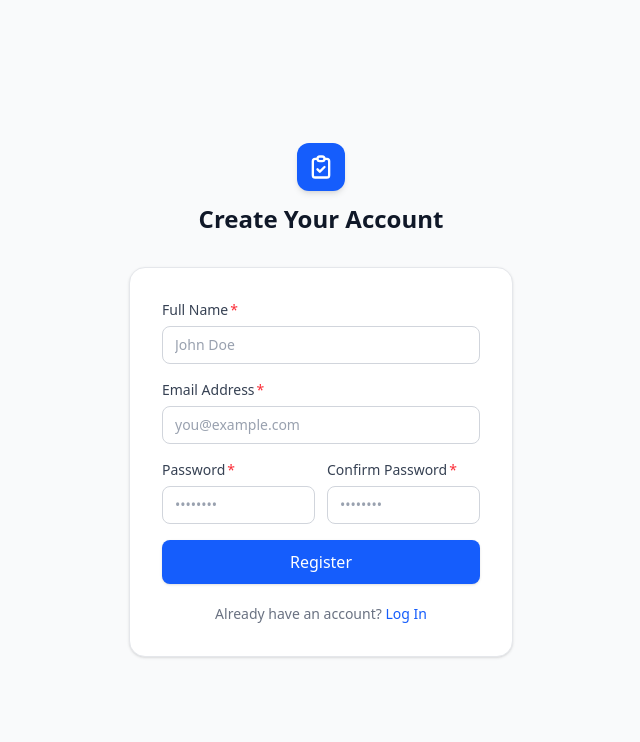
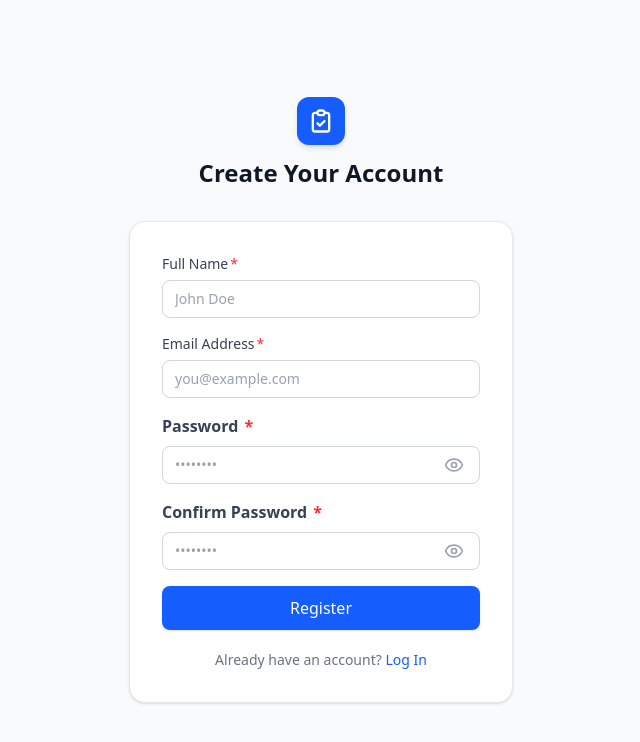
Before and after one commit to sudeepa99/task_management_application, a Next.js app in the folder Frontend/task-management/: page /register in a window 1280 px wide. Shown: the top 742 px of the page, without its empty margins (319-959 px from the left). Built offline with nearby package versions, Linux system fonts and the light colour scheme; no server answers.

Commit message:
implemented show password option with lucide react icons

```diff
--- a/Frontend/task-management/package.json
+++ b/Frontend/task-management/package.json
@@ -11,6 +11,7 @@
   "dependencies": {
     "axios": "^1.13.6",
     "js-cookie": "^3.0.5",
+    "lucide-react": "^0.577.0",
     "next": "16.1.6",
     "react": "19.2.3",
     "react-dom": "19.2.3",
--- a/Frontend/task-management/src/app/(auth)/login/page.jsx
+++ b/Frontend/task-management/src/app/(auth)/login/page.jsx
@@ -7,6 +7,7 @@ import { useAuth } from "@/context/AuthContext";
 import Input from "@/components/ui/Input";
 import Button from "@/components/ui/Button";
 import { getErrorMessage } from "@/lib/Utils";
+import { Eye, EyeOff } from "lucide-react";
 
 export default function LoginPage() {
   const router = useRouter();
@@ -14,6 +15,7 @@ export default function LoginPage() {
   const [form, setForm] = useState({ email: "", password: "" });
   const [errors, setErrors] = useState({});
   const [loading, setLoading] = useState(false);
+  const [showPassword, setShowPassword] = useState(false);
 
   const validate = () => {
     const newErrors = {};
@@ -81,17 +83,56 @@ export default function LoginPage() {
               required
               autoComplete="email"
             />
-            <Input
-              label="Password"
+            <div className="flex flex-col gap-2">
+              <label className="text-base font-semibold text-gray-700">
+                Password
+                <span className="text-red-500 ml-1">*</span>
+              </label>
+              <div className="relative">
+                <input
                   name="password"
-              type="password"
+                  type={showPassword ? "text" : "password"}
                   value={form.password}
                   onChange={handleChange}
                   placeholder="••••••••"
-              error={errors.password}
-              required
                   autoComplete="current-password"
+                  className={`w-full px-3 py-2 text-sm rounded-lg border bg-white text-gray-900 placeholder:text-gray-400 transition-all duration-150  focus:outline-none focus:ring-2 focus:ring-blue-500 focus:border-blue-500 disabled:bg-gray-50 disabled:cursor-not-allowed border-gray-300 ${
+                    errors.password
+                      ? "border-red-400 bg-red-50 focus:ring-red-100 focus:border-red-500"
+                      : "border-gray-200"
+                  } `}
                 />
+                <button
+                  type="button"
+                  onClick={() => setShowPassword((prev) => !prev)}
+                  className="absolute right-4 top-1/2 -translate-y-1/2 text-gray-400 hover:text-blue-500 transition-colors focus:outline-none"
+                  tabIndex={-1}
+                  aria-label={showPassword ? "Hide password" : "Show password"}
+                >
+                  {showPassword ? (
+                    <EyeOff className="w-5 h-5" />
+                  ) : (
+                    <Eye className="w-5 h-5" />
+                  )}
+                </button>
+              </div>
+              {errors.password && (
+                <p className="text-sm font-medium text-red-500 flex items-center gap-1.5">
+                  <svg
+                    className="w-4 h-4 shrink-0"
+                    fill="currentColor"
+                    viewBox="0 0 20 20"
+                  >
+                    <path
+                      fillRule="evenodd"
+                      d="M18 10a8 8 0 11-16 0 8 8 0 0116 0zm-7 4a1 1 0 11-2 0 1 1 0 012 0zm-1-9a1 1 0 00-1 1v4a1 1 0 102 0V6a1 1 0 00-1-1z"
+                      clipRule="evenodd"
+                    />
+                  </svg>
+                  {errors.password}
+                </p>
+              )}
+            </div>
             <Button
               type="submit"
               loading={loading}
--- a/Frontend/task-management/src/app/(auth)/register/page.jsx
+++ b/Frontend/task-management/src/app/(auth)/register/page.jsx
@@ -7,6 +7,7 @@ import { authService } from "@/services/authService";
 import Input from "@/components/ui/Input";
 import Button from "@/components/ui/Button";
 import { getErrorMessage } from "@/lib/Utils";
+import { Eye, EyeOff } from "lucide-react";
 
 export default function RegisterPage() {
   const router = useRouter();
@@ -18,6 +19,8 @@ export default function RegisterPage() {
   });
   const [errors, setErrors] = useState({});
   const [loading, setLoading] = useState(false);
+  const [showPassword, setShowPassword] = useState(false);
+  const [showConfirmPassword, setShowConfirmPassword] = useState(false);
 
   const validate = () => {
     const newErrors = {};
@@ -104,29 +107,109 @@ export default function RegisterPage() {
               required
               autoComplete="email"
             />
-            <div className="grid grid-cols-2 gap-3">
-              <Input
-                label="Password"
+            <div className="flex flex-col gap-2">
+              <label className="text-base font-semibold text-gray-700">
+                Password <span className="text-red-500 ml-0.5">*</span>
+              </label>
+              <div className="relative">
+                <input
                   name="password"
-                type="password"
+                  type={showPassword ? "text" : "password"}
                   value={form.password}
                   onChange={handleChange}
                   placeholder="••••••••"
-                error={errors.password}
-                required
                   autoComplete="new-password"
+                  className={`w-full px-3 py-2 text-sm rounded-lg border bg-white text-gray-900 placeholder:text-gray-400 transition-all duration-150  focus:outline-none focus:ring-2 focus:ring-blue-500 focus:border-blue-500 disabled:bg-gray-50 disabled:cursor-not-allowed border-gray-300 ${
+                    errors.password
+                      ? "border-red-400 bg-red-50 focus:ring-red-100 focus:border-red-500"
+                      : "border-gray-200"
+                  } `}
                 />
-              <Input
-                label="Confirm Password"
+                <button
+                  type="button"
+                  onClick={() => setShowPassword((prev) => !prev)}
+                  tabIndex={-1}
+                  aria-label={showPassword ? "Hide password" : "Show password"}
+                  className="absolute right-4 top-1/2 -translate-y-1/2 text-gray-400 hover:text-blue-500 transition-colors focus:outline-none "
+                >
+                  {showPassword ? (
+                    <EyeOff className="w-5 h-5" />
+                  ) : (
+                    <Eye className="w-5 h-5" />
+                  )}
+                </button>
+              </div>
+              {errors.password && (
+                <p className="text-sm font-medium text-red-500 flex items-center gap-1.5">
+                  <svg
+                    className="w-4 h-4 shrink-0"
+                    fill="currentColor"
+                    viewBox="0 0 20 20"
+                  >
+                    <path
+                      fillRule="evenodd"
+                      d="M18 10a8 8 0 11-16 0 8 8 0 0116 0zm-7 4a1 1 0 11-2 0 1 1 0 012 0zm-1-9a1 1 0 00-1 1v4a1 1 0 102 0V6a1 1 0 00-1-1z"
+                      clipRule="evenodd"
+                    />
+                  </svg>
+                  {errors.password}
+                </p>
+              )}
+            </div>
+
+            {/* Confirm Password */}
+            <div className="flex flex-col gap-2">
+              <label className="text-base font-semibold text-gray-700">
+                Confirm Password <span className="text-red-500 ml-0.5">*</span>
+              </label>
+              <div className="relative">
+                <input
                   name="confirmPassword"
-                type="password"
+                  type={showConfirmPassword ? "text" : "password"}
                   value={form.confirmPassword}
                   onChange={handleChange}
                   placeholder="••••••••"
-                error={errors.confirmPassword}
-                required
                   autoComplete="new-password"
+                  className={`w-full px-3 py-2 text-sm rounded-lg border bg-white text-gray-900 placeholder:text-gray-400 transition-all duration-150  focus:outline-none focus:ring-2 focus:ring-blue-500 focus:border-blue-500 disabled:bg-gray-50 disabled:cursor-not-allowed border-gray-300 ${
+                    errors.password
+                      ? "border-red-400 bg-red-50 focus:ring-red-100 focus:border-red-500"
+                      : "border-gray-200"
+                  } `}
                 />
+                <button
+                  type="button"
+                  onClick={() => setShowConfirmPassword((prev) => !prev)}
+                  tabIndex={-1}
+                  aria-label={
+                    showConfirmPassword
+                      ? "Hide confirm password"
+                      : "Show confirm password"
+                  }
+                  className="absolute right-4 top-1/2 -translate-y-1/2 text-gray-400 hover:text-blue-500 transition-colors focus:outline-none"
+                >
+                  {showConfirmPassword ? (
+                    <EyeOff className="w-5 h-5" />
+                  ) : (
+                    <Eye className="w-5 h-5" />
+                  )}
+                </button>
+              </div>
+              {errors.confirmPassword && (
+                <p className="text-sm font-medium text-red-500 flex items-center gap-1.5">
+                  <svg
+                    className="w-4 h-4 shrink-0"
+                    fill="currentColor"
+                    viewBox="0 0 20 20"
+                  >
+                    <path
+                      fillRule="evenodd"
+                      d="M18 10a8 8 0 11-16 0 8 8 0 0116 0zm-7 4a1 1 0 11-2 0 1 1 0 012 0zm-1-9a1 1 0 00-1 1v4a1 1 0 102 0V6a1 1 0 00-1-1z"
+                      clipRule="evenodd"
+                    />
+                  </svg>
+                  {errors.confirmPassword}
+                </p>
+              )}
             </div>
             <Button
               type="submit"
```
Also changed, not shown: 1 other file (tests, documents, lock files or other folders). Lines whose indentation alone changed are shown as unchanged.
